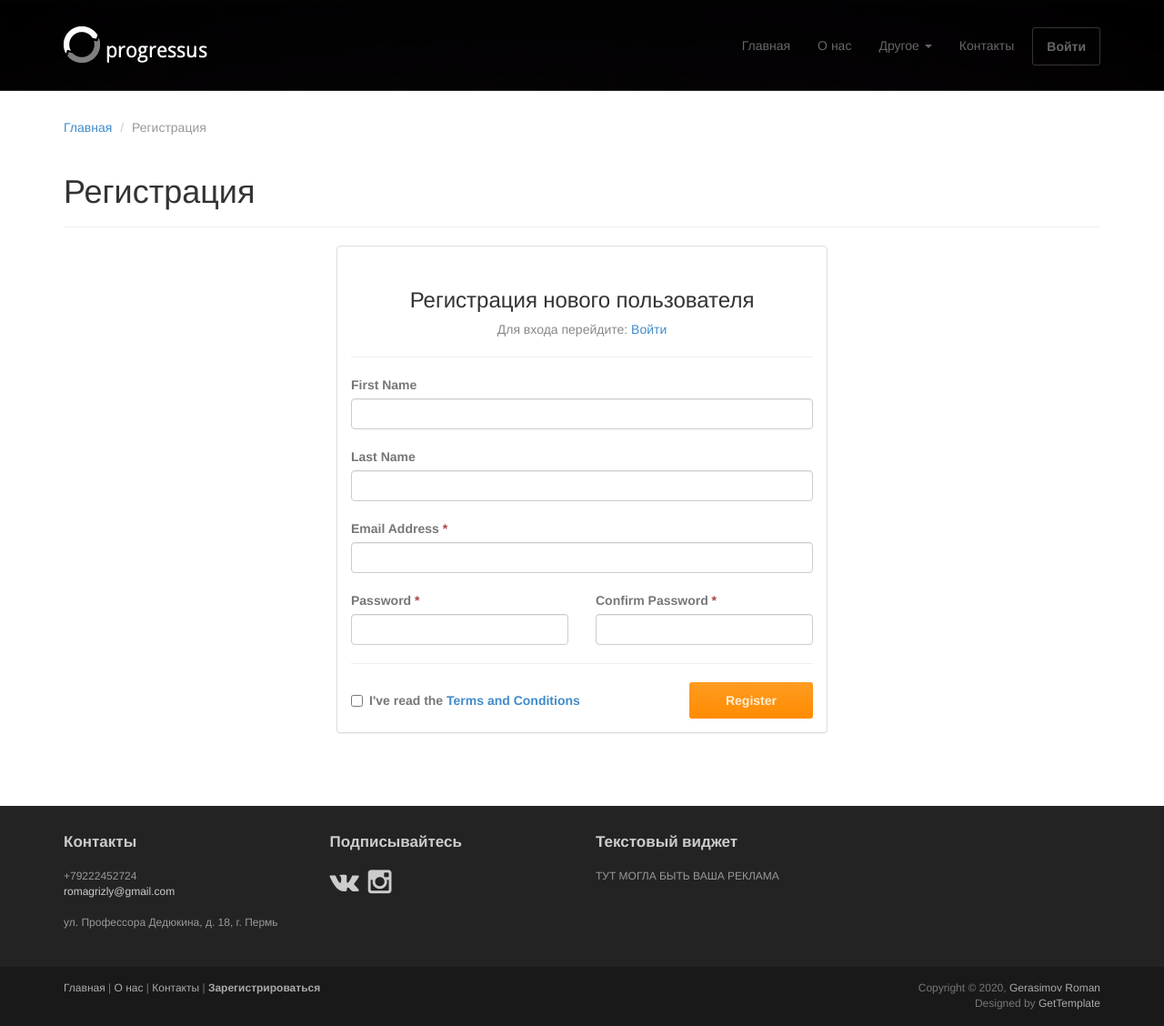
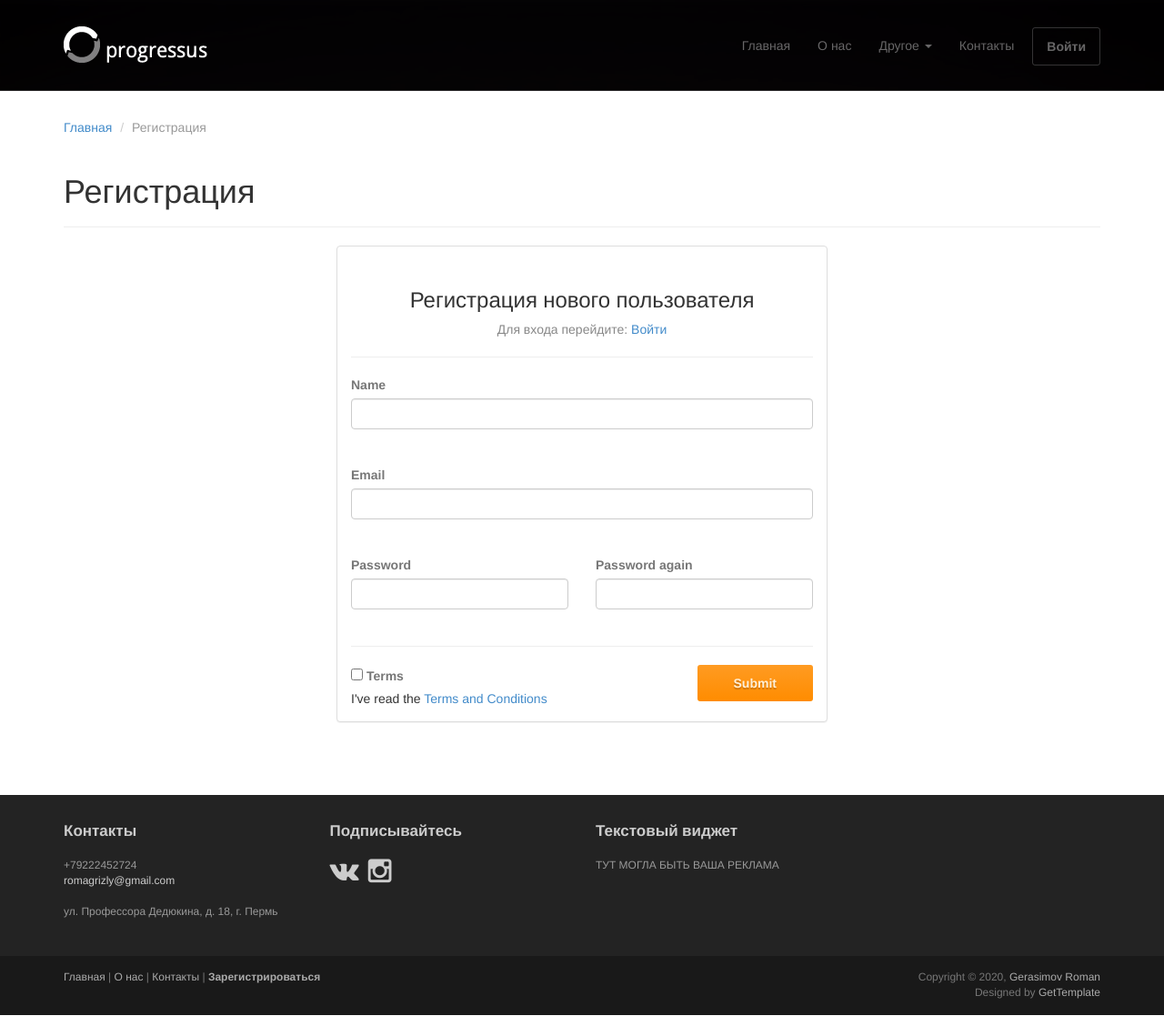
Before and after one commit to GerasimovRM/StudentsDuty, a Flask app: template templates/signup.html in a window 1280 px wide. Shown: the whole page at 91% size. Run offline with Flask 2, Linux system fonts and the light colour scheme; the template is opened without the code that fills it: most values are stand-ins (such as "Sample title", 1, 10 or a date in 2020); form fields are guessed from the names that the template uses; some libraries are stand-ins or nearby versions.

Commit message:
update registration

```diff
--- a/forms/register_form.py
+++ b/forms/register_form.py
@@ -1,12 +1,12 @@
 from flask_wtf import FlaskForm
-from wtforms import StringField, PasswordField, TextAreaField, SubmitField
+from wtforms import StringField, PasswordField, TextAreaField, SubmitField, BooleanField
 from wtforms.fields.html5 import EmailField
 from wtforms.validators import DataRequired
 
 class RegisterForm(FlaskForm):
-    email = EmailField('Почта', validators=[DataRequired()])
+    email = EmailField('Email', validators=[DataRequired()])
     password = PasswordField('Пароль', validators=[DataRequired()])
     password_again = PasswordField('Повторите пароль', validators=[DataRequired()])
     name = StringField('Имя пользователя', validators=[DataRequired()])
-    about = TextAreaField("Немного о себе")
+    terms = BooleanField('', validators=[DataRequired()])
     submit = SubmitField('Войти')
--- a/templates/signup.html
+++ b/templates/signup.html
@@ -1,12 +1,15 @@
 {% extends "base.html" %}
 {% block content %}
+<form action="" method="post">
+    {{ form.hidden_tag() }}
+	{{ form.csrf_token }}
 	<header id="head" class="secondary"></header>
 
 	<!-- container -->
 	<div class="container">
 
 		<ol class="breadcrumb">
-			<li><a href="index.html">Главная</a></li>
+			<li><a href="{{ url_for('index') }}">Главная</a></li>
 			<li class="active">Регистрация</li>
 		</ol>
 
@@ -22,31 +25,47 @@
 					<div class="panel panel-default">
 						<div class="panel-body">
 							<h3 class="thin text-center">Регистрация нового пользователя</h3>
-							<p class="text-center text-muted">Для входа перейдите: <a href="signin.html">Войти</a></p>
+							<p class="text-center text-muted">Для входа перейдите: <a href="{{ url_for('signin') }}">Войти</a></p>
 							<hr>
 
 							<form>
 								<div class="top-margin">
-									<label>First Name</label>
-									<input type="text" class="form-control">
+									{{ form.name.label }}<br>
+									{{ form.name(class="form-control") }}<br>
+									{% for error in form.name.errors %}
+										<p class="alert alert-danger" role="alert">
+											{{ error }}
+										</p>
+									{% endfor %}
 								</div>
 								<div class="top-margin">
-									<label>Last Name</label>
-									<input type="text" class="form-control">
-								</div>
-								<div class="top-margin">
-									<label>Email Address <span class="text-danger">*</span></label>
-									<input type="text" class="form-control">
+									{{ form.email.label }}<br>
+									{{ form.email(class="form-control", type="email") }}<br>
+									{% for error in form.email.errors %}
+										<p class="alert alert-danger" role="alert">
+											{{ error }}
+										</p>
+									{% endfor %}
 								</div>
 
 								<div class="row top-margin">
 									<div class="col-sm-6">
-										<label>Password <span class="text-danger">*</span></label>
-										<input type="text" class="form-control">
+										{{ form.password.label }}<br>
+										{{ form.password(class="form-control", type="password") }}<br>
+										{% for error in form.password.errors %}
+											<p class="alert alert-danger" role="alert">
+												{{ error }}
+											</p>
+										{% endfor %}
 									</div>
 									<div class="col-sm-6">
-										<label>Confirm Password <span class="text-danger">*</span></label>
-										<input type="text" class="form-control">
+										{{ form.password_again.label }}<br>
+										{{ form.password_again(class="form-control", type="password") }}<br>
+										{% for error in form.password_again.errors %}
+											<p class="alert alert-danger" role="alert">
+												{{ error }}
+											</p>
+										{% endfor %}
 									</div>
 								</div>
 
@@ -54,14 +73,15 @@
 
 								<div class="row">
 									<div class="col-lg-8">
-										<label class="checkbox">
-											<input type="checkbox">
-											I've read the <a href="page_terms.html">Terms and Conditions</a>
-										</label>
+										{{ form.terms() }} {{ form.terms.label }}<br>
+										I've read the <a href="page_terms.html">Terms and Conditions</a>
 									</div>
 									<div class="col-lg-4 text-right">
-										<button class="btn btn-action" type="submit">Register</button>
+										{{ form.submit(type="submit", class="btn btn-primary") }}
 									</div>
+								</div>
+								<div>
+									{{message}}
 								</div>
 							</form>
 						</div>
@@ -74,4 +94,5 @@
 
 		</div>
 	</div>	<!-- /container -->
+</form>
 {% endblock %}
```
